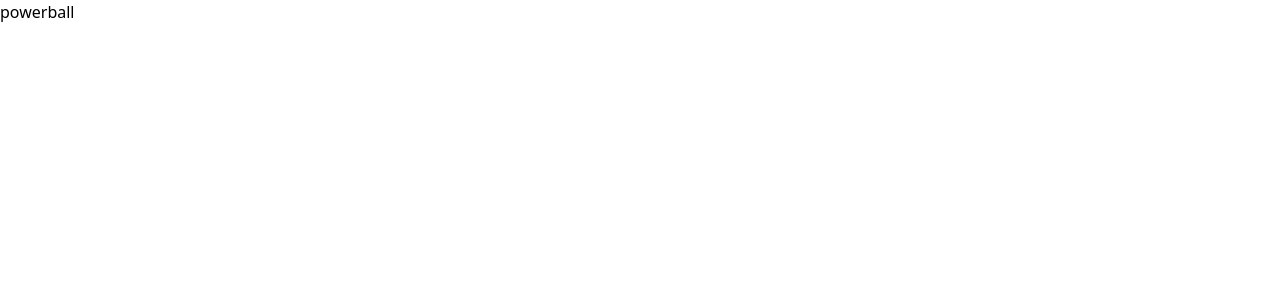
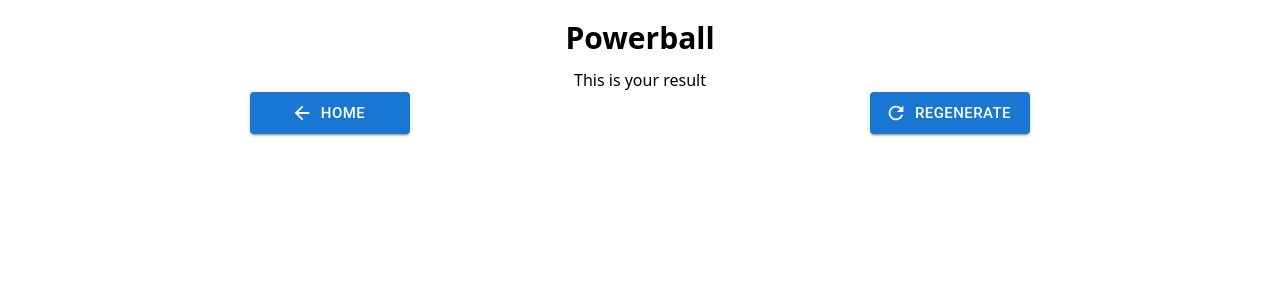
Before and after one commit to markuschue/frenchy-lotto, a React (Vite) app: page / in a window 1280 px wide. Both pictures are taken after a click on the button "POWERBALL". Shown: the top 300 px of the page. Built offline with nearby package versions, Linux system fonts and the light colour scheme.

Commit message:
styled lotto page

```diff
--- a/package.json
+++ b/package.json
@@ -12,7 +12,8 @@
 	"dependencies": {
 		"@emotion/react": "^11.11.1",
 		"@emotion/styled": "^11.11.0",
-		"@mui/material": "^5.14.14",
+		"@mui/icons-material": "^5.14.16",
+		"@mui/material": "^5.14.17",
 		"localforage": "^1.10.0",
 		"match-sorter": "^6.3.1",
 		"prettier": "^3.0.3",
--- a/src/components/layout/HomePage.tsx
+++ b/src/components/layout/HomePage.tsx
@@ -26,6 +26,12 @@
 					<img key={image} src={image} />
 				))}
 			</Carousel>
+			<div className="">
+				<h1 className="text-center text-3xl font-bold">
+					Generate and copy your Frenchy lottery numbers for your
+					preferred lottery
+				</h1>
+			</div>
 			<div className="flex gap-5 justify-center mb-10">
 				{buttons.map((button) => (
 					<Button
@@ -33,7 +39,6 @@
 						variant="contained"
 						className="w-40"
 						size="large"
-						type="button"
 						onClick={() => handleClick(button.route)}
 					>
 						{button.name}
--- a/src/components/layout/LottoPage.tsx
+++ b/src/components/layout/LottoPage.tsx
@@ -1,10 +1,15 @@
-import { useEffect } from "react";
+import { useEffect, useState } from "react";
 import { useNavigate, useParams } from "react-router-dom";
 import { lottoTypes } from "../../assets/data.json";
+import LottoType from "../../types/LottoType";
+import { Button } from "@mui/material";
+import ArrowBackIcon from "@mui/icons-material/ArrowBack";
+import RefreshIcon from "@mui/icons-material/Refresh";
 
 const LottoPage = () => {
 	const { lottoType } = useParams();
 	const navigate = useNavigate();
+	const [currentLotto, setCurrentLotto] = useState<LottoType | null>(null);
 
 	useEffect(() => {
 		if (
@@ -13,12 +18,41 @@
 				.includes(lottoType?.toLowerCase() ?? "")
 		) {
 			navigate("404", { replace: true });
+		} else {
+			setCurrentLotto(
+				lottoTypes.find(
+					(lotto) => lotto.toLowerCase() === lottoType?.toLowerCase(),
+				) ?? null,
+			);
 		}
 	}, [lottoType]);
 
 	return (
-		<div>
-			<h1>{lottoType}</h1>
+		<div className="p-5">
+			<div className="flex flex-col text-center gap-3">
+				<h1 className="text-3xl font-bold">{currentLotto}</h1>
+				<h2>This is your result</h2>
+			</div>
+			<div className="flex justify-around ">
+				<Button
+					variant="contained"
+					className="w-40"
+					size="large"
+					startIcon={<ArrowBackIcon />}
+					onClick={() => navigate("/")}
+				>
+					Home
+				</Button>
+				<Button
+					variant="contained"
+					className="w-40"
+					size="large"
+					startIcon={<RefreshIcon />}
+					onClick={() => navigate("/")}
+				>
+					Regenerate
+				</Button>
+			</div>
 		</div>
 	);
 };
```
Also changed, not shown: tsconfig.json (+10 -3 lines), 1 other file (tests, documents, lock files or other folders).
